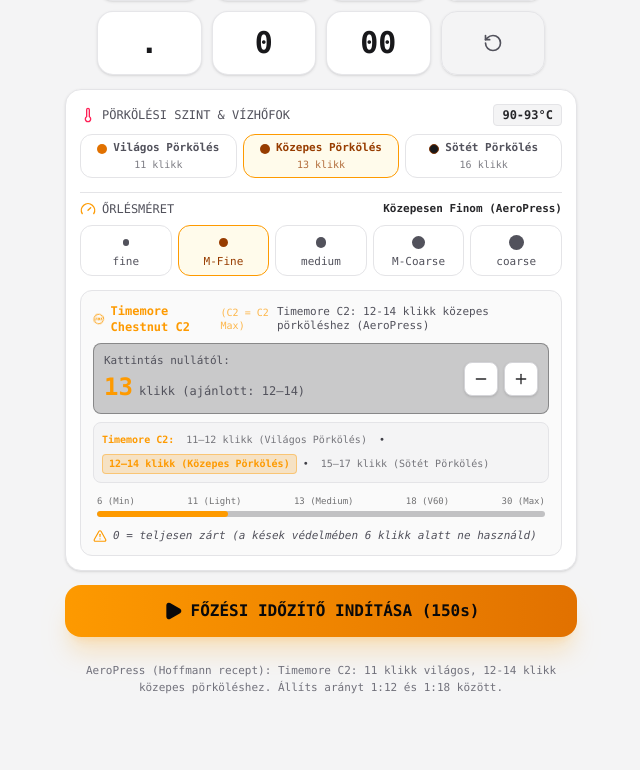
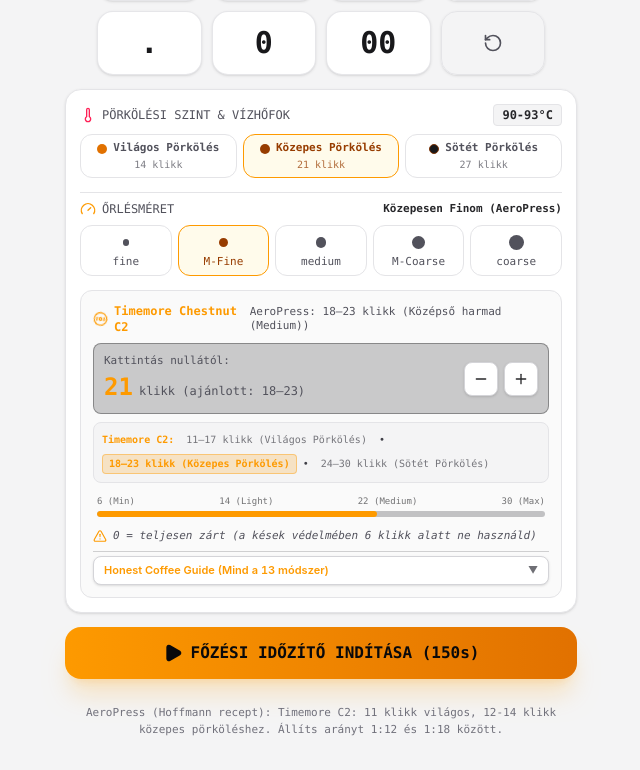
Before and after one commit to pusztaia/coffeecalculator, a React (Vite) app: page / in a window 1280 px wide. Shown: the part 797-1567 px from the top of the page, without its empty margins (319-959 px from the left). Before the commit the page ends 1525 px from the top, so only its background shows below. Built offline with nearby package versions, Linux system fonts and the light colour scheme.

Commit message:
feat: use dynamic roast-based C2 grind ranges

```diff
--- a/src/App.tsx
+++ b/src/App.tsx
@@ -558,6 +558,7 @@ export default function App() {
           onSelectRoast={setRoastLevel}
           grindSize={grindSize}
           onSelectGrind={setGrindSize}
+          brewerId={currentBrewer.id}
           themeColor={settings.themeColor}
           darkMode={settings.darkMode}
           isColdBrew={currentBrewer.id === 'cold-brew'}
--- a/src/components/RoastGrindGuide.tsx
+++ b/src/components/RoastGrindGuide.tsx
@@ -1,7 +1,7 @@
 import React, { useState } from 'react';
 import type { RoastLevel, GrindSize, ThemeColor } from '../types/coffee';
 import { TRANSLATIONS } from '../data/translations';
-import { getC2Clicks } from '../data/brewers';
+import { getC2Clicks, HONEST_COFFEE_METHODS, calculateThirds } from '../data/brewers';
 import { Thermometer, Gauge, Disc3, Minus, Plus, AlertTriangle } from 'lucide-react';
 import { sounds } from '../utils/audio';
 
@@ -10,6 +10,7 @@ interface RoastGrindGuideProps {
   onSelectRoast: (roast: RoastLevel) => void;
   grindSize: GrindSize;
   onSelectGrind: (grind: GrindSize) => void;
+  brewerId?: string;
   themeColor: ThemeColor;
   darkMode: boolean;
   isColdBrew?: boolean;
@@ -21,17 +22,19 @@ export const RoastGrindGuide: React.FC<RoastGrindGuideProps> = ({
   onSelectRoast,
   grindSize,
   onSelectGrind,
+  brewerId,
   themeColor,
   darkMode,
   isColdBrew = false,
   lang,
 }) => {
   const t = TRANSLATIONS[lang];
-  const c2Data = getC2Clicks(grindSize, roastLevel);
-  const currentKey = `${grindSize}-${roastLevel}`;
+  const c2Data = getC2Clicks(grindSize, roastLevel, brewerId);
+  const currentKey = `${grindSize}-${roastLevel}-${brewerId || ''}`;
 
   // User's custom click offset if they fine-tune their Timemore C2
   const [userClicks, setUserClicks] = useState<{ key: string; clicks: number } | null>(null);
+  const [showAllMethods, setShowAllMethods] = useState(false);
   const customClicks = userClicks?.key === currentKey ? userClicks.clicks : c2Data.recommended;
 
   // Temperatures based on roast or cold brew
@@ -136,7 +139,7 @@ export const RoastGrindGuide: React.FC<RoastGrindGuideProps> = ({
                   </span>
                 </div>
                 <div className="text-[10px] opacity-75 font-mono mt-0.5">
-                  {getC2Clicks(grindSize, level).recommended} {t.clicks}
+                  {getC2Clicks(grindSize, level, brewerId).recommended} {t.clicks}
                 </div>
               </button>
             );
@@ -192,13 +195,12 @@ export const RoastGrindGuide: React.FC<RoastGrindGuideProps> = ({
         </div>
       </div>
 
-      {/* 3. TIMEMORE CHESTNUT C2 MAX DEDICATED DIAL & CLICK CARD */}
+        {/* 3. TIMEMORE CHESTNUT C2 DEDICATED DIAL & CLICK CARD */}
         <div className={`p-3 rounded-xl border flex flex-col gap-2 ${subCardBg}`}>
           <div className="flex items-center justify-between">
             <div className="flex items-center gap-1.5 text-xs font-semibold text-amber-500">
               <Disc3 className="w-4 h-4 animate-[spin_6s_linear_infinite]" />
               <span>{t.grinderC2Max}</span>
-            <span className="text-[10px] font-normal opacity-70">(C2 = C2 Max)</span>
             </div>
             <span className={`text-[11px] ${darkMode ? 'text-zinc-400' : 'text-zinc-600'}`}>
               {lang === 'hu' ? c2Data.descHu : c2Data.descEn}
@@ -246,11 +248,11 @@ export const RoastGrindGuide: React.FC<RoastGrindGuideProps> = ({
           </div>
         </div>
 
-        {/* Quick Roast & Clicks Reference Guide for Current Grind Size */}
+        {/* Quick Roast & Clicks Reference Guide for Current Grind Size / Brewer */}
         {(() => {
-          const lightData = getC2Clicks(grindSize, 'light');
-          const mediumData = getC2Clicks(grindSize, 'medium');
-          const darkData = getC2Clicks(grindSize, 'dark');
+          const lightData = getC2Clicks(grindSize, 'light', brewerId);
+          const mediumData = getC2Clicks(grindSize, 'medium', brewerId);
+          const darkData = getC2Clicks(grindSize, 'dark', brewerId);
 
           const lightLabel = lightData.min === lightData.max ? `${lightData.recommended}` : `${lightData.min}–${lightData.max}`;
           const mediumLabel = mediumData.min === mediumData.max ? `${mediumData.recommended}` : `${mediumData.min}–${mediumData.max}`;
@@ -310,26 +312,95 @@ export const RoastGrindGuide: React.FC<RoastGrindGuideProps> = ({
         })()}
 
         {/* Visual Clicks Position Slider Track (Honest Coffee Guide: 6 to 30 clicks) */}
+        {(() => {
+          const data = { min: 6, max: 30 };
+          const range = data.max - data.min;
+          return (
             <div className="px-1 pt-1">
               <div className="flex items-center justify-between text-[9px] font-mono opacity-60 mb-1">
-            <span>6 (Min)</span>
-            <span>11 (Light)</span>
-            <span>13 (Medium)</span>
-            <span>18 (V60)</span>
-            <span>30 (Max)</span>
+                <span>{data.min} (Min)</span>
+                <span>{Math.floor(data.min + range / 3)} (Light)</span>
+                <span>{Math.floor(data.min + (2 * range) / 3)} (Medium)</span>
+                <span>{data.max} (Max)</span>
               </div>
               <div className="w-full bg-zinc-700/30 rounded-full h-1.5 relative overflow-hidden">
                 <div
                   className="h-full bg-amber-500 rounded-full transition-all duration-200"
-              style={{ width: `${Math.min(100, Math.max(0, ((customClicks - 6) / 24) * 100))}%` }}
+                  style={{ width: `${Math.min(100, Math.max(0, ((customClicks - data.min) / range) * 100))}%` }}
                 />
               </div>
             </div>
+          );
+        })()}
 
         <div className={`flex items-center gap-1.5 text-[11px] italic pt-1 ${darkMode ? 'text-zinc-400' : 'text-zinc-600'}`}>
           <AlertTriangle className="w-3.5 h-3.5 text-amber-500 flex-shrink-0" />
           <span>{t.zeroPointNote}</span>
         </div>
+
+        {/* Honest Coffee Guide Complete Table Toggle */}
+        <div className="pt-1 border-t border-zinc-800/20">
+          <button
+            type="button"
+            onClick={() => {
+              sounds.playKeyClick();
+              setShowAllMethods(!showAllMethods);
+            }}
+            className={`w-full py-1.5 px-2.5 rounded-lg border text-[11px] font-sans flex items-center justify-between transition-all cursor-pointer ${
+              darkMode ? 'bg-zinc-800/80 hover:bg-zinc-800 text-zinc-300 border-zinc-700/60' : 'bg-white hover:bg-zinc-100 text-zinc-700 border-zinc-300 shadow-sm'
+            }`}
+          >
+            <span className="font-semibold text-amber-500">
+              {lang === 'hu' ? 'Honest Coffee Guide (Mind a 13 módszer)' : 'Honest Coffee Guide (All 13 Methods)'}
+            </span>
+            <span className="text-[10px] opacity-75">{showAllMethods ? '▲' : '▼'}</span>
+          </button>
+
+          {showAllMethods && (
+            <div className={`mt-2 rounded-lg border overflow-hidden text-[10px] font-mono ${
+              darkMode ? 'bg-zinc-950/40 border-zinc-800' : 'bg-white border-zinc-200 shadow-sm'
+            }`}>
+              <div className={`grid grid-cols-5 p-2 font-semibold border-b ${
+                darkMode ? 'bg-zinc-900 border-zinc-800 text-zinc-300' : 'bg-zinc-100 border-zinc-200 text-zinc-700'
+              }`}>
+                <span className="col-span-2">{lang === 'hu' ? 'Módszer' : 'Brew Method'}</span>
+                <span className="text-center text-amber-500">{lang === 'hu' ? 'Világos (1/3)' : 'Light (1/3)'}</span>
+                <span className="text-center text-amber-600">{lang === 'hu' ? 'Közepes (2/3)' : 'Med (2/3)'}</span>
+                <span className="text-center text-amber-700">{lang === 'hu' ? 'Sötét (3/3)' : 'Dark (3/3)'}</span>
+              </div>
+              <div className="divide-y divide-zinc-800/40 max-h-56 overflow-y-auto">
+                {HONEST_COFFEE_METHODS.map((m) => {
+                  const l = calculateThirds(m.min, m.max, 'light');
+                  const med = calculateThirds(m.min, m.max, 'medium');
+                  const d = calculateThirds(m.min, m.max, 'dark');
+
+                  return (
+                    <div
+                      key={m.id}
+                      className={`grid grid-cols-5 p-1.5 items-center hover:bg-amber-500/10 transition-colors ${
+                        darkMode ? 'text-zinc-300' : 'text-zinc-800'
+                      }`}
+                    >
+                      <div className="col-span-2">
+                        <span className="font-semibold block">{lang === 'hu' ? m.nameHu : m.nameEn}</span>
+                        <span className="text-[9px] opacity-60">({m.min}–{m.max})</span>
+                      </div>
+                      <span className="text-center font-bold text-amber-500">
+                        {l.min === l.max ? l.min : `${l.min}–${l.max}`}
+                      </span>
+                      <span className="text-center font-bold text-amber-600">
+                        {med.min === med.max ? med.min : `${med.min}–${med.max}`}
+                      </span>
+                      <span className="text-center font-bold text-amber-700">
+                        {d.min === d.max ? d.min : `${d.min}–${d.max}`}
+                      </span>
+                    </div>
+                  );
+                })}
+              </div>
+            </div>
+          )}
+        </div>
       </div>
     </div>
   );
--- a/src/data/brewers.ts
+++ b/src/data/brewers.ts
@@ -8,186 +8,164 @@ export interface GrinderClickRecommendation {
   descEn: string;
 }
 
+export interface HonestCoffeeMethod {
+  id: string;
+  nameEn: string;
+  nameHu: string;
+  min: number;
+  max: number;
+}
+
+export const HONEST_COFFEE_METHODS: HonestCoffeeMethod[] = [
+  { id: 'turkish', nameEn: 'Turkish', nameHu: 'Török kávé', min: 2, max: 6 },
+  { id: 'espresso', nameEn: 'Espresso', nameHu: 'Eszpresszó', min: 6, max: 12 },
+  { id: 'v60', nameEn: 'V60', nameHu: 'Hario V60', min: 13, max: 22 },
+  { id: 'aeropress', nameEn: 'Aeropress', nameHu: 'AeroPress', min: 11, max: 30 },
+  { id: 'moka-pot', nameEn: 'Moka Pot', nameHu: 'Kotyogós (Moka Pot)', min: 12, max: 20 },
+  { id: 'pour-over', nameEn: 'Pour Over', nameHu: 'Pour Over', min: 13, max: 29 },
+  { id: 'siphon', nameEn: 'Siphon', nameHu: 'Szifon', min: 12, max: 25 },
+  { id: 'filter-machine', nameEn: 'Filter Coffee Machine', nameHu: 'Filter kávéfőző gép', min: 10, max: 28 },
+  { id: 'french-press', nameEn: 'French Press', nameHu: 'French Press', min: 22, max: 30 },
+  { id: 'cupping', nameEn: 'Cupping', nameHu: 'Cupping (Kóstolás)', min: 15, max: 26 },
+  { id: 'cold-brew', nameEn: 'Cold Brew', nameHu: 'Cold Brew', min: 26, max: 30 },
+  { id: 'cold-drip', nameEn: 'Cold Drip', nameHu: 'Cold Drip', min: 26, max: 30 },
+  { id: 'steep-release', nameEn: 'Steep-and-release', nameHu: 'Steep-and-release', min: 15, max: 26 },
+];
+
+export const calculateThirds = (min: number, max: number, roast: RoastLevel = 'medium') => {
+  const n = max - min + 1;
+  const p1 = Math.round(n / 3);
+  const p2 = Math.round((2 * n) / 3);
+
+  const lightMin = min;
+  const lightMax = min + p1 - 1;
+
+  const mediumMin = lightMax + 1;
+  const mediumMax = min + p2 - 1;
+
+  const darkMin = Math.max(mediumMax + 1, min + p2);
+  const darkMax = max;
+
+  if (roast === 'light') {
+    return {
+      min: lightMin,
+      max: lightMax,
+      recommended: Math.round((lightMin + lightMax) / 2),
+    };
+  }
+  if (roast === 'medium') {
+    return {
+      min: mediumMin,
+      max: mediumMax,
+      recommended: Math.round((mediumMin + mediumMax) / 2),
+    };
+  }
+  return {
+    min: darkMin,
+    max: darkMax,
+    recommended: Math.round((darkMin + darkMax) / 2),
+  };
+};
+
 export const TIMEMORE_C2_CLICKS: Record<GrindSize, GrinderClickRecommendation> = {
   'fine': {
-    min: 11,
-    max: 15,
-    recommended: 13,
-    descHu: 'Kotyogós / Moka (C2: 11 klikk világos, 12-14 klikk közepes)',
-    descEn: 'Moka Pot (C2: 11 clicks light, 12-14 clicks medium)'
+    min: 12,
+    max: 20,
+    recommended: 16,
+    descHu: 'Moka Pot / Kotyogós (12-20 klikk)',
+    descEn: 'Moka Pot (12-20 clicks)'
   },
   'medium-fine': {
     min: 11,
-    max: 18,
-    recommended: 13,
-    descHu: 'AeroPress (C2: 11 klikk világos, 12-14 klikk közepes)',
-    descEn: 'AeroPress (C2: 11 clicks light, 12-14 clicks medium)'
+    max: 30,
+    recommended: 20,
+    descHu: 'AeroPress (11-30 klikk)',
+    descEn: 'AeroPress (11-30 clicks)'
   },
   'medium': {
     min: 13,
     max: 22,
     recommended: 18,
-    descHu: 'Filter / V60 (13-22 klikk)',
-    descEn: 'Pour over / V60 (13-22 clicks)'
+    descHu: 'V60 (13-22 klikk)',
+    descEn: 'V60 (13-22 clicks)'
   },
   'medium-coarse': {
-    min: 20,
-    max: 26,
-    recommended: 24,
-    descHu: 'Chemex / Áztatás (20-26 klikk)',
-    descEn: 'Chemex / Steep (20-26 clicks)'
+    min: 13,
+    max: 29,
+    recommended: 21,
+    descHu: 'Pour Over / Chemex (13-29 klikk)',
+    descEn: 'Pour Over / Chemex (13-29 clicks)'
   },
   'coarse': {
     min: 22,
     max: 30,
     recommended: 26,
-    descHu: 'French Press & Cold Brew (22-30 klikk)',
-    descEn: 'French Press & Cold Brew (22-30 clicks)'
+    descHu: 'French Press (22-30 klikk)',
+    descEn: 'French Press (22-30 clicks)'
   },
 };
 
-export const getC2Clicks = (grindSize: GrindSize, roastLevel?: RoastLevel): GrinderClickRecommendation => {
+export const getC2Clicks = (
+  grindSize: GrindSize,
+  roastLevel?: RoastLevel,
+  brewerId?: string
+): GrinderClickRecommendation => {
   const roast = roastLevel || 'medium';
 
-  switch (grindSize) {
-    case 'fine':
-      if (roast === 'light') {
-        return {
-          min: 11,
-          max: 11,
-          recommended: 11,
-          descHu: 'Timemore C2: 11 klikk világos pörköléshez (Kotyogós / Fine)',
-          descEn: 'Timemore C2: 11 clicks for light roast (Moka / Fine)',
-        };
-      }
-      if (roast === 'medium') {
-        return {
-          min: 12,
-          max: 14,
-          recommended: 13,
-          descHu: 'Timemore C2: 12-14 klikk közepes pörköléshez (Kotyogós / Fine)',
-          descEn: 'Timemore C2: 12-14 clicks for medium roast (Moka / Fine)',
-        };
-      }
-      return {
-        min: 14,
-        max: 15,
-        recommended: 14,
-        descHu: 'Timemore C2: 14-15 klikk sötét pörköléshez (Kotyogós / Fine)',
-        descEn: 'Timemore C2: 14-15 clicks for dark roast (Moka / Fine)',
-      };
+  let method: HonestCoffeeMethod | undefined;
 
-    case 'medium-fine':
-      if (roast === 'light') {
-        return {
-          min: 11,
-          max: 12,
-          recommended: 11,
-          descHu: 'Timemore C2: 11 klikk világos pörköléshez (AeroPress)',
-          descEn: 'Timemore C2: 11 clicks for light roast (AeroPress)',
-        };
-      }
-      if (roast === 'medium') {
-        return {
-          min: 12,
-          max: 14,
-          recommended: 13,
-          descHu: 'Timemore C2: 12-14 klikk közepes pörköléshez (AeroPress)',
-          descEn: 'Timemore C2: 12-14 clicks for medium roast (AeroPress)',
-        };
-      }
-      return {
-        min: 15,
-        max: 17,
-        recommended: 16,
-        descHu: 'Timemore C2: 15-17 klikk sötét pörköléshez (AeroPress)',
-        descEn: 'Timemore C2: 15-17 clicks for dark roast (AeroPress)',
-      };
+  if (brewerId === 'moka-pot') {
+    method = HONEST_COFFEE_METHODS.find((m) => m.id === 'moka-pot');
+  } else if (brewerId === 'aeropress' || brewerId === 'aeropress-inverted') {
+    method = HONEST_COFFEE_METHODS.find((m) => m.id === 'aeropress');
+  } else if (brewerId === 'v60') {
+    method = HONEST_COFFEE_METHODS.find((m) => m.id === 'v60');
+  } else if (brewerId === 'chemex') {
+    method = HONEST_COFFEE_METHODS.find((m) => m.id === 'pour-over');
+  } else if (brewerId === 'french-press') {
+    method = HONEST_COFFEE_METHODS.find((m) => m.id === 'french-press');
+  } else if (brewerId === 'cold-brew') {
+    method = HONEST_COFFEE_METHODS.find((m) => m.id === 'cold-brew');
+  }
 
-    case 'medium':
-      if (roast === 'light') {
-        return {
-          min: 13,
-          max: 16,
-          recommended: 15,
-          descHu: 'Timemore C2: 14-16 klikk világos pörköléshez (Filter / V60)',
-          descEn: 'Timemore C2: 14-16 clicks for light roast (Filter / V60)',
-        };
-      }
-      if (roast === 'medium') {
-        return {
-          min: 16,
-          max: 20,
-          recommended: 18,
-          descHu: 'Timemore C2: 17-19 klikk közepes pörköléshez (Filter / V60)',
-          descEn: 'Timemore C2: 17-19 clicks for medium roast (Filter / V60)',
-        };
-      }
-      return {
-        min: 20,
-        max: 22,
-        recommended: 21,
-        descHu: 'Timemore C2: 20-22 klikk sötét pörköléshez (Filter / V60)',
-        descEn: 'Timemore C2: 20-22 clicks for dark roast (Filter / V60)',
-      };
+  if (!method) {
+    if (grindSize === 'fine') {
+      method = HONEST_COFFEE_METHODS.find((m) => m.id === 'moka-pot');
+    } else if (grindSize === 'medium-fine') {
+      method = HONEST_COFFEE_METHODS.find((m) => m.id === 'aeropress');
+    } else if (grindSize === 'medium') {
+      method = HONEST_COFFEE_METHODS.find((m) => m.id === 'v60');
+    } else if (grindSize === 'medium-coarse') {
+      method = HONEST_COFFEE_METHODS.find((m) => m.id === 'pour-over');
+    } else {
+      method = HONEST_COFFEE_METHODS.find((m) => m.id === 'french-press');
+    }
+  }
 
-    case 'medium-coarse':
-      if (roast === 'light') {
-        return {
-          min: 20,
-          max: 23,
-          recommended: 21,
-          descHu: 'Timemore C2: 20-23 klikk világos pörköléshez (Chemex)',
-          descEn: 'Timemore C2: 20-23 clicks for light roast (Chemex)',
-        };
-      }
-      if (roast === 'medium') {
-        return {
-          min: 23,
-          max: 25,
-          recommended: 24,
-          descHu: 'Timemore C2: 23-25 klikk közepes pörköléshez (Chemex)',
-          descEn: 'Timemore C2: 23-25 clicks for medium roast (Chemex)',
-        };
-      }
-      return {
-        min: 25,
-        max: 27,
-        recommended: 26,
-        descHu: 'Timemore C2: 25-27 klikk sötét pörköléshez (Chemex)',
-        descEn: 'Timemore C2: 25-27 clicks for dark roast (Chemex)',
-      };
+  const m = method || HONEST_COFFEE_METHODS[3];
+  const thirds = calculateThirds(m.min, m.max, roast);
 
-    case 'coarse':
-      if (roast === 'light') {
-        return {
-          min: 22,
-          max: 26,
-          recommended: 24,
-          descHu: 'Timemore C2: 23-25 klikk világos pörköléshez (French / Cold)',
-          descEn: 'Timemore C2: 23-25 clicks for light roast (French / Cold)',
-        };
-      }
-      if (roast === 'medium') {
-        return {
-          min: 25,
-          max: 28,
-          recommended: 27,
-          descHu: 'Timemore C2: 26-28 klikk közepes pörköléshez (French / Cold)',
-          descEn: 'Timemore C2: 26-28 clicks for medium roast (French / Cold)',
-        };
-      }
-      return {
-        min: 28,
-        max: 30,
-        recommended: 29,
-        descHu: 'Timemore C2: 28-30 klikk sötét pörköléshez (French / Cold)',
-        descEn: 'Timemore C2: 28-30 clicks for dark roast (French / Cold)',
-      };
+  const thirdDescHu =
+    roast === 'light'
+      ? 'Alsó harmad (Light)'
+      : roast === 'medium'
+      ? 'Középső harmad (Medium)'
+      : 'Felső harmad (Dark)';
 
-    default:
-      return TIMEMORE_C2_CLICKS[grindSize];
-  }
+  const thirdDescEn =
+    roast === 'light'
+      ? 'Lower third (Light)'
+      : roast === 'medium'
+      ? 'Middle third (Medium)'
+      : 'Upper third (Dark)';
+
+  return {
+    min: thirds.min,
+    max: thirds.max,
+    recommended: thirds.recommended,
+    descHu: `${m.nameHu}: ${thirds.min === thirds.max ? thirds.min : `${thirds.min}–${thirds.max}`} klikk (${thirdDescHu})`,
+    descEn: `${m.nameEn}: ${thirds.min === thirds.max ? thirds.min : `${thirds.min}–${thirds.max}`} clicks (${thirdDescEn})`,
+  };
 };
 
 export const MOKA_POT_SIZES: MokaPotSize[] = [
```
Lines whose indentation alone changed are shown as unchanged.
